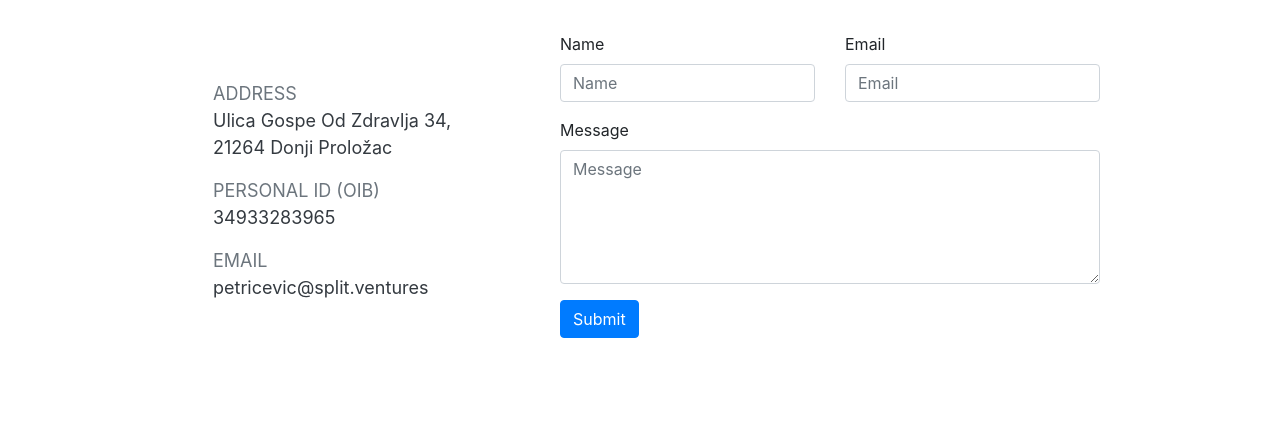
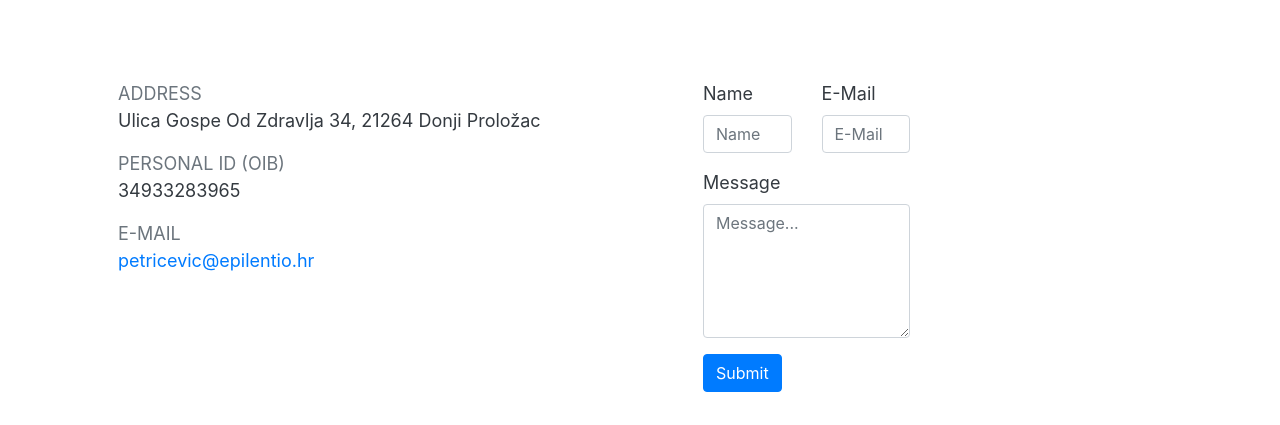
Before and after one commit to epilentio/epilentio.github.io, a plain HTML site: page index.html in a window 1280 px wide. Shown: the part 735-1160 px from the top of the page. Drawn offline with nearby package versions, Linux system fonts and the light colour scheme.

Commit message:
update email contact

```diff
--- a/index.html
+++ b/index.html
@@ -116,51 +116,46 @@
 	<div class="container">
 
 		<h2 class="h2 my-5 text-center">Contact</h2>
-
-		<form action="https://formspree.io/f/xoqyklev" method="POST">
     <div class="row justify-content-md-center">
 
-				<div class="col-12 col-lg-4 col-md-4 rounded text-dark p-5" style="font-size: 18px">
-
+      <div class="col-sm rounded text-dark p-5" style="font-size: 18px">
         <div class="mb-3">
           <div class="text-uppercase text-muted">
             Address
           </div>
           <div>Ulica Gospe Od Zdravlja 34, 21264 Donji Proložac</div>
         </div>
-
-
         <div class="mb-3">
           <div class="text-uppercase text-muted">Personal ID (OIB)</div>
           <div>34933283965</div>
         </div>
-
-
         <div class="mb-3">
-						<div class="text-uppercase text-muted">Email</div>
-						<div>petricevic@split.ventures</div>
+          <div class="text-uppercase text-muted">E-Mail</div>
+          <div><a href="">petricevic@epilentio.hr</a></div>
+         </div>
       </div>
 
-				</div>
+      <div class="col-sm rounded text-dark p-5" style="font-size: 18px">
+        <form action="mailto:petricevic@epilentio.hr" method="get">
           <div class="col-12 col-lg-6 col-md-6">
             <div class="row">
               <div class="col-12 col-lg-6 col-md-6">
                 <div class="form-group">
                   <label>Name</label>
-									<input type="text" name="Name" class="form-control" placeholder="Name">
+                  <input type="text" name="name" class="form-control" placeholder="Name">
                 </div>
               </div>
               <div class="col-12 col-lg-6 col-md-6">
                 <div class="form-group">
-									<label>Email</label>
-									<input type="email" name="Email" class="form-control" placeholder="Email">
+                  <label>E-Mail</label>
+                  <input type="email" name="email" class="form-control" placeholder="E-Mail">
                 </div>
               </div>
 
               <div class="col-12">
                 <div class="form-group">
                   <label>Message</label>
-									<textarea placeholder="Message" name="Message" rows="5" class="form-control"></textarea>
+                  <textarea placeholder="Message..." name="Message" rows="5" class="form-control"></textarea>
                 </div>
               </div>
 
@@ -170,8 +165,10 @@
 
             </div>
           </div>
+        </form>
       </div>
-		</form>
+
+    </div>
 
 	</div>
 </section>
```
Lines whose indentation alone changed are shown as unchanged.
